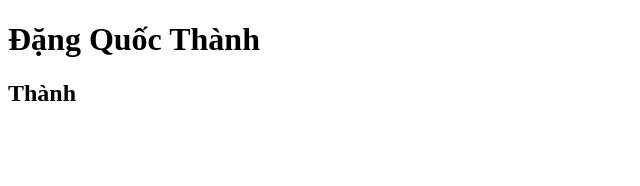
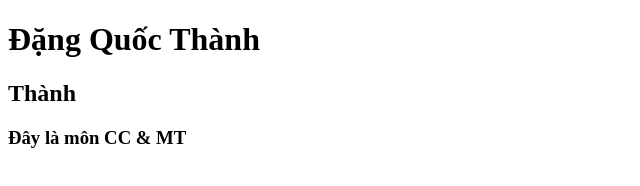
Before and after one commit to Thanhdraw/Tools_and_environment, a plain HTML site: page index.html in a window 1280 px wide. Shown: the whole page, without its empty margins (0-640 px from the left). Drawn offline with Linux system fonts and the light colour scheme.

Commit message:
first-commit

```diff
--- a/index.html
+++ b/index.html
@@ -9,5 +9,6 @@
 <body>
     <h1>Đặng Quốc Thành</h1>
     <h2>Thành</h2>
+    <h3>Đây là môn CC & MT</h3>
 </body>
 </html>
```
